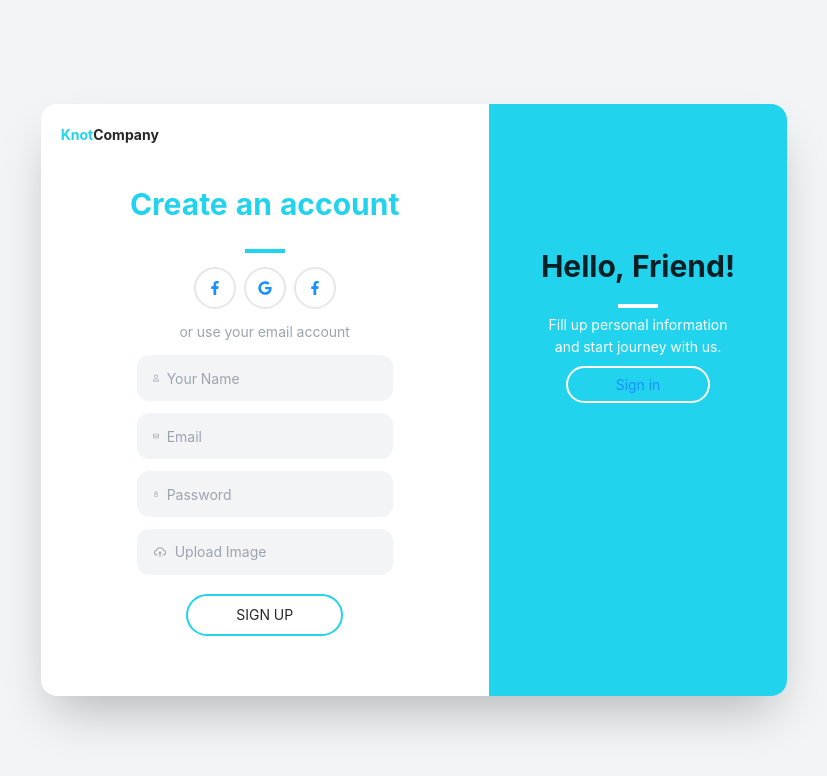
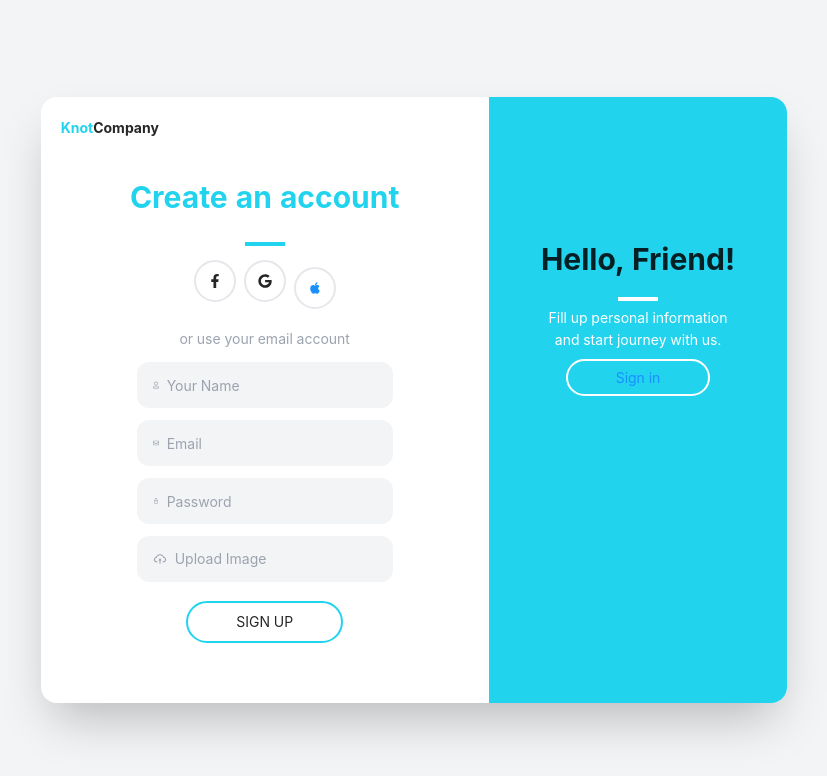
Before and after one commit to TeamHero6/knot-client, a React (Create React App) app: page /signup in a window 1280 px wide. Shown: the top 776 px of the page, without its empty margins (226-1053 px from the left). Built offline with nearby package versions, Linux system fonts and the light colour scheme; the HTML template or start-up script is replaced by a standard one.

Commit message:
facebook and google authentication method added

```diff
--- a/src/Components/Pages/Authentications/Login/Login.js
+++ b/src/Components/Pages/Authentications/Login/Login.js
@@ -1,6 +1,11 @@
 import React from "react";
-import { useSignInWithEmailAndPassword } from "react-firebase-hooks/auth";
+import {
+    useSignInWithEmailAndPassword,
+    useSignInWithFacebook,
+    useSignInWithGoogle,
+} from "react-firebase-hooks/auth";
 import { useForm } from "react-hook-form";
+import { AiFillApple } from "react-icons/ai";
 import { FaFacebookF, FaGoogle, FaRegEnvelope } from "react-icons/fa";
 import { MdLockOutline } from "react-icons/md";
 import { Link, useNavigate } from "react-router-dom";
@@ -14,6 +19,10 @@ const Login = () => {
         formState: { errors },
         handleSubmit,
     } = useForm();
+    const [signInWithGoogle, Guser, googleLoading, Gerror] =
+        useSignInWithGoogle(auth);
+    const [signInWithFacebook, Fuser, Floading, Ferror] =
+        useSignInWithFacebook(auth);
     const navigate = useNavigate();
 
     const onSubmit = async (data) => {
@@ -22,6 +31,9 @@ const Login = () => {
         await signInWithEmailAndPassword(email, password);
         navigate("/");
     };
+    if (Guser || Fuser) {
+        navigate("/");
+    }
     return (
         <section className="flex justify-center items-center w-full flex-1 text-center md:px-20 bg-gray-100 h-[100vh]">
             <div className="bg-white rounded-2xl shadow-2xl md:flex w-[100%] md:w-3/4 lg:w-2/3 max-w-4xl">
@@ -35,26 +47,24 @@ const Login = () => {
                         </h2>
                         <div className="border-2 w-10 border-cyan-400 inline-block"></div>
                         <div className="flex justify-center items-center my-2">
+                            <p
+                                onClick={() => signInWithFacebook()}
+                                className="border-2 border-gray-200 rounded-full p-3 mx-1 hover:bg-cyan-400 hover:text-white duration-400 transition-all"
+                            >
+                                <FaFacebookF className="text-sm" />
+                            </p>
+                            <p
+                                className="border-2 border-gray-200 rounded-full p-3 mx-1 hover:bg-cyan-400 hover:text-white duration-400 transition-all"
+                                onClick={() => signInWithGoogle()}
+                            >
+                                <FaGoogle className="text-sm" />
+                            </p>
                             <a
                                 href="facebook.com"
                                 target={"_blank"}
                                 className="border-2 border-gray-200 rounded-full p-3 mx-1 hover:bg-cyan-400 hover:text-white duration-400 transition-all"
                             >
-                                <FaFacebookF className="text-sm" />
-                            </a>
-                            <a
-                                href="Twitter"
-                                target={"_blank"}
-                                className="border-2 border-gray-200 rounded-full p-3 mx-1 hover:bg-cyan-400 hover:text-white duration-400 transition-all"
-                            >
-                                <FaGoogle className="text-sm" />
-                            </a>
-                            <a
-                                href="facebook.com"
-                                target={"_blank"}
-                                className="border-2 border-gray-200 rounded-full p-3 mx-1 hover:bg-cyan-400 hover:text-white duration-400 transition-all"
-                            >
-                                <FaFacebookF className="text-sm" />
+                                <AiFillApple className="text-md" />
                             </a>
                         </div>{" "}
                         {/* Social Login section */}
--- a/src/Components/Pages/Authentications/Signup/Signup.js
+++ b/src/Components/Pages/Authentications/Signup/Signup.js
@@ -1,10 +1,12 @@
 import React from "react";
 import {
     useCreateUserWithEmailAndPassword,
+    useSignInWithFacebook,
+    useSignInWithGoogle,
     useUpdateProfile,
 } from "react-firebase-hooks/auth";
 import { useForm } from "react-hook-form";
-import { AiOutlineCloudUpload } from "react-icons/ai";
+import { AiFillApple, AiOutlineCloudUpload } from "react-icons/ai";
 import {
     FaFacebookF,
     FaGoogle,
@@ -23,6 +25,10 @@ const Signup = () => {
     } = useForm();
     const [createUserWithEmailAndPassword, user, loading, error] =
         useCreateUserWithEmailAndPassword(auth);
+    const [signInWithGoogle, Guser, googleLoading, Gerror] =
+        useSignInWithGoogle(auth);
+    const [signInWithFacebook, Fuser, Floading, Ferror] =
+        useSignInWithFacebook(auth);
     const [updateProfile, updating, updateError] = useUpdateProfile(auth);
     const onSubmit = async (data) => {
         // const profilePhoto = data?.image[0];
@@ -59,26 +65,24 @@ const Signup = () => {
                         </h2>
                         <div className="border-2 w-10 border-cyan-400 inline-block"></div>
                         <div className="flex justify-center items-center my-2">
+                            <p
+                                onClick={() => signInWithFacebook()}
+                                className="border-2 border-gray-200 rounded-full p-3 mx-1 hover:bg-cyan-400 hover:text-white duration-400 transition-all"
+                            >
+                                <FaFacebookF className="text-sm" />
+                            </p>
+                            <p
+                                onClick={() => signInWithGoogle()}
+                                className="border-2 border-gray-200 rounded-full p-3 mx-1 hover:bg-cyan-400 hover:text-white duration-400 transition-all"
+                            >
+                                <FaGoogle className="text-sm" />
+                            </p>
                             <a
                                 href="facebook.com"
                                 target={"_blank"}
                                 className="border-2 border-gray-200 rounded-full p-3 mx-1 hover:bg-cyan-400 hover:text-white duration-400 transition-all"
                             >
-                                <FaFacebookF className="text-sm" />
-                            </a>
-                            <a
-                                href="Twitter"
-                                target={"_blank"}
-                                className="border-2 border-gray-200 rounded-full p-3 mx-1 hover:bg-cyan-400 hover:text-white duration-400 transition-all"
-                            >
-                                <FaGoogle className="text-sm" />
-                            </a>
-                            <a
-                                href="facebook.com"
-                                target={"_blank"}
-                                className="border-2 border-gray-200 rounded-full p-3 mx-1 hover:bg-cyan-400 hover:text-white duration-400 transition-all"
-                            >
-                                <FaFacebookF className="text-sm" />
+                                <AiFillApple className="text-md" />
                             </a>
                         </div>{" "}
                         {/* Social Login section */}
```
